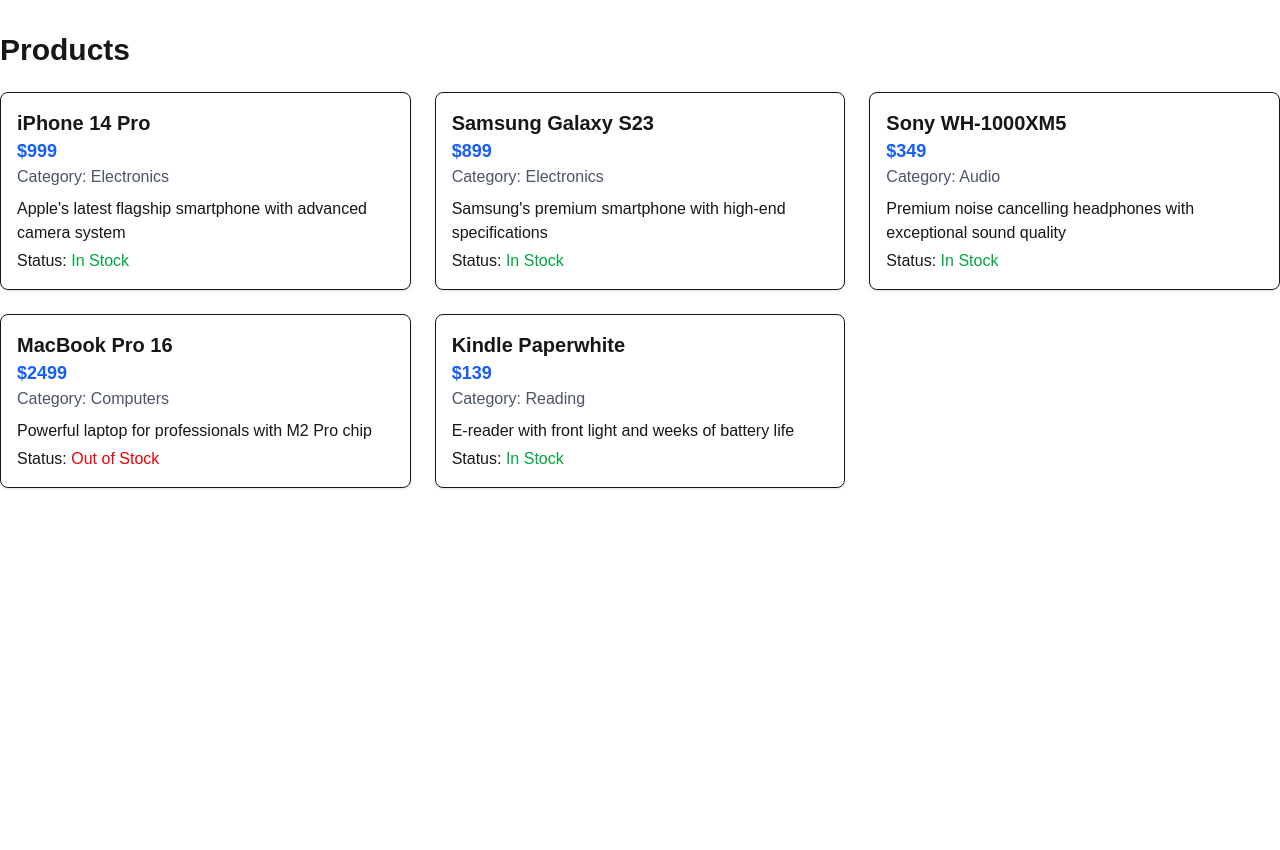
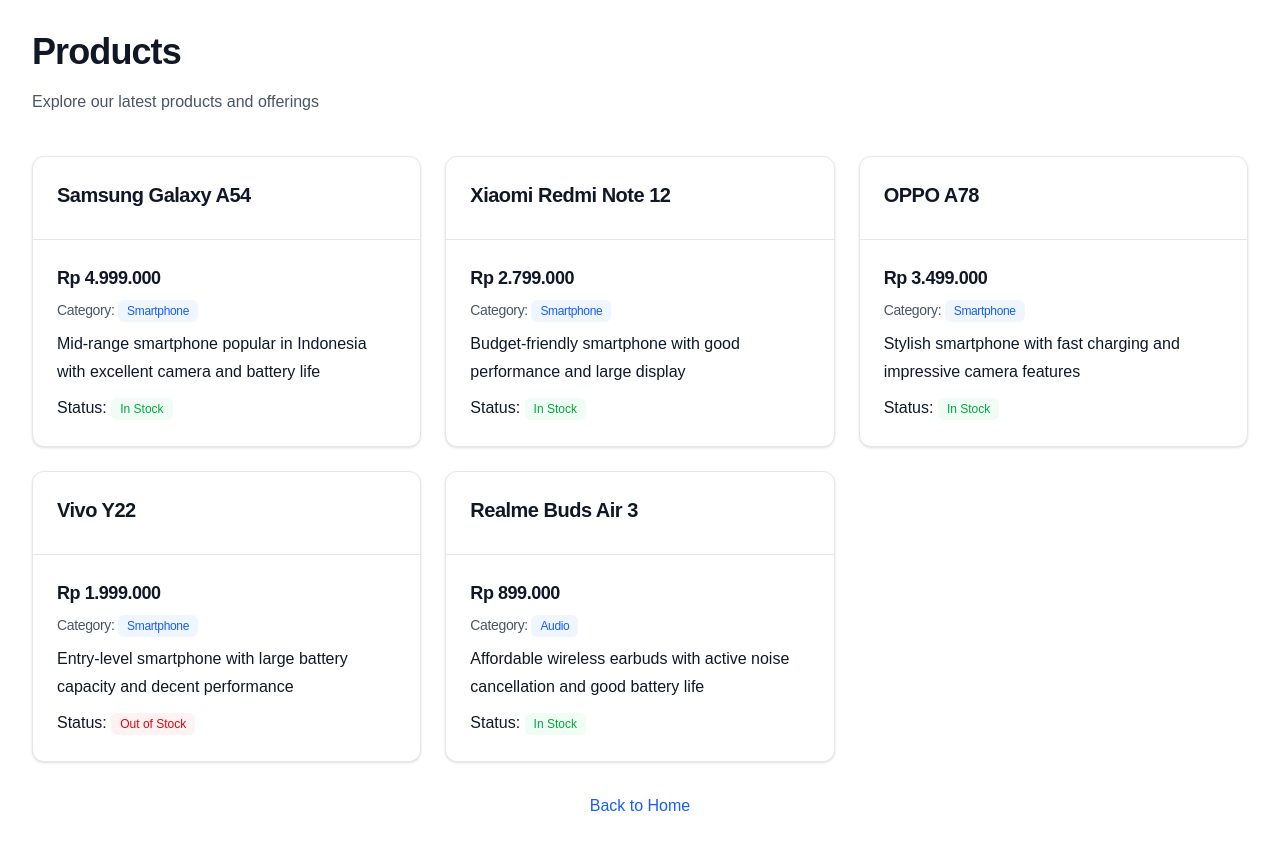
Before and after one commit to rstubryan/testcase-fe-kcn, a Next.js app: page /product in a window 1280 px wide. Before the commit the page ends 800 px from the top, so only its background shows below. Built offline with nearby package versions, Linux system fonts and the light colour scheme.

Commit message:
feat: add Badge component and integrate it into user and product layouts for enhanced UI

```diff
--- a/src/app/(protected)/user/[id]/page.jsx
+++ b/src/app/(protected)/user/[id]/page.jsx
@@ -2,6 +2,7 @@
 import { Typography } from "@/components/atoms/typography/typography";
 import { Card, CardHeader, CardContent } from "@/components/atoms/card/card";
 import UserDetailLayout from "@/components/templates/user/user-detail-layout";
+import { Badge } from "@/components/atoms/badge/badge";
 
 export const dynamic = "force-dynamic";
 
@@ -27,9 +28,7 @@
                   <Typography variant="secondary" size="sm">
                     Username
                   </Typography>
-                  <Typography className="font-medium">
-                    @{user.username}
-                  </Typography>
+                  <Badge>@{user.username}</Badge>
                 </div>
                 <div>
                   <Typography variant="secondary" size="sm">
--- a/src/app/(protected)/user/page.jsx
+++ b/src/app/(protected)/user/page.jsx
@@ -8,6 +8,7 @@
   CardFooter,
 } from "@/components/atoms/card/card";
 import UserLayout from "@/components/templates/user/user-layout";
+import { Badge } from "@/components/atoms/badge/badge";
 
 export default async function UsersPage() {
   const users = await getAllUsers();
@@ -22,9 +23,9 @@
                 {user.name}
               </Typography>
             </CardHeader>
-            <CardContent className="mt-4 space-y-2">
+            <CardContent className="space-y-2">
               <Typography variant="secondary" size="sm">
-                <span className="font-medium">@{user.username}</span>
+                <Badge>@{user.username}</Badge>
               </Typography>
               <Typography
                 variant="secondary"
--- a/src/app/(public)/product/page.jsx
+++ b/src/app/(public)/product/page.jsx
@@ -1,6 +1,11 @@
 "use client";
 
 import { useEffect, useState } from "react";
+import { Typography } from "@/components/atoms/typography/typography";
+import { Card, CardHeader, CardContent } from "@/components/atoms/card/card";
+import ProductLayout from "@/components/templates/product/product-layout";
+import { Badge } from "@/components/atoms/badge/badge";
+import { formatIDR } from "@/lib/utils";
 
 export default function ProductsPage() {
   const [products, setProducts] = useState([]);
@@ -22,30 +27,36 @@
     fetchProducts();
   }, []);
 
-  if (loading)
-    return <div className="container mx-auto py-8">Loading products...</div>;
-
   return (
-    <div className="container mx-auto py-8">
-      <h1 className="text-3xl font-bold mb-6">Products</h1>
+    <ProductLayout isLoading={loading}>
       <div className="grid grid-cols-1 md:grid-cols-2 lg:grid-cols-3 gap-6">
         {products.map((product) => (
-          <div key={product.id} className="border rounded-lg shadow p-4">
-            <h2 className="text-xl font-semibold">{product.name}</h2>
-            <p className="text-lg font-bold text-blue-600">${product.price}</p>
-            <p className="text-gray-600">Category: {product.category}</p>
-            <p className="mt-2">{product.description}</p>
-            <p className="mt-1">
-              Status:{" "}
-              {product.inStock ? (
-                <span className="text-green-600">In Stock</span>
-              ) : (
-                <span className="text-red-600">Out of Stock</span>
-              )}
-            </p>
-          </div>
+          <Card key={product.id}>
+            <CardHeader className="border-b border-gray-200">
+              <Typography size="h4" className="font-semibold">
+                {product.name}
+              </Typography>
+            </CardHeader>
+            <CardContent className="space-y-2">
+              <Typography size="h5" className="text-blue-600 font-bold">
+                {formatIDR(product.price)}
+              </Typography>
+              <Typography variant="secondary" size="sm">
+                Category: <Badge>{product.category}</Badge>
+              </Typography>
+              <Typography>{product.description}</Typography>
+              <Typography>
+                Status:{" "}
+                {product.inStock ? (
+                  <Badge variant={"success"}>In Stock</Badge>
+                ) : (
+                  <Badge variant={"destructive"}>Out of Stock</Badge>
+                )}
+              </Typography>
+            </CardContent>
+          </Card>
         ))}
       </div>
-    </div>
+    </ProductLayout>
   );
 }
--- /dev/null
+++ b/src/components/atoms/badge/badge.jsx
@@ -0,0 +1,39 @@
+"use client";
+
+import * as React from "react";
+import { cn } from "@/lib/utils";
+
+const badgeVariants = (props) => {
+  const { variant = "primary" } = props;
+
+  const variants = {
+    primary: "border-transparent bg-blue-50 text-blue-600 hover:bg-blue-100",
+    secondary: "border-transparent bg-gray-50 text-gray-800 hover:bg-gray-100",
+    destructive: "border-transparent bg-red-50 text-red-600 hover:bg-red-100",
+    success: "border-transparent bg-green-50 text-green-600 hover:bg-green-100",
+    outline:
+      "border border-input bg-transparent hover:bg-accent hover:text-accent-foreground",
+  };
+
+  return cn(
+    "inline-flex items-center justify-center rounded-md border px-2 py-0.5 text-xs font-medium w-fit whitespace-nowrap shrink-0 gap-1 transition-colors overflow-hidden",
+    variants[variant],
+  );
+};
+
+function Badge({ className, variant, ...props }) {
+  return (
+    <span
+      data-slot="badge"
+      className={cn(
+        badgeVariants({
+          variant,
+        }),
+        className,
+      )}
+      {...props}
+    />
+  );
+}
+
+export { Badge, badgeVariants };
--- a/src/components/templates/product/product-layout.jsx
+++ b/src/components/templates/product/product-layout.jsx
@@ -0,0 +1,53 @@
+import Link from "next/link";
+import { Typography } from "@/components/atoms/typography/typography";
+import { Skeleton } from "@/components/atoms/skeleton/skeleton";
+import { Card, CardHeader, CardContent } from "@/components/atoms/card/card";
+import ContainerLayout from "@/components/templates/container/container-layout";
+
+function ProductSkeleton() {
+  return (
+    <div className="grid grid-cols-1 md:grid-cols-2 lg:grid-cols-3 gap-6">
+      {[1, 2, 3, 4, 5, 6].map((item) => (
+        <Card key={item}>
+          <CardHeader className="border-b">
+            <Skeleton className="h-7 w-3/4" />
+          </CardHeader>
+          <CardContent className="space-y-4">
+            <Skeleton className="h-6 w-1/3" />
+            <Skeleton className="h-4 w-full mb-2" />
+            <Skeleton className="h-4 w-full mb-2" />
+            <Skeleton className="h-4 w-2/3" />
+            <Skeleton className="h-4 w-1/4" />
+          </CardContent>
+        </Card>
+      ))}
+    </div>
+  );
+}
+
+export default function ProductLayout({ children, isLoading }) {
+  return (
+    <ContainerLayout>
+      <div className="py-8">
+        <div className="mb-10">
+          <Typography size="h1" className="mb-4">
+            Products
+          </Typography>
+          <Typography variant="secondary" className="max-w-2xl">
+            Explore our latest products and offerings
+          </Typography>
+        </div>
+
+        {isLoading ? <ProductSkeleton /> : children}
+
+        <div className="mt-8 text-center">
+          <Link href="/" className="text-blue-600 hover:underline inline-block">
+            Back to Home
+          </Link>
+        </div>
+      </div>
+    </ContainerLayout>
+  );
+}
+
+export { ProductSkeleton };
--- a/src/data/products.json
+++ b/src/data/products.json
@@ -1,47 +1,42 @@
 [
   {
     "id": 1,
-    "name": "iPhone 14 Pro",
-    "price": 999,
-    "category": "Electronics",
-    "description": "Apple's latest flagship smartphone with advanced camera system",
-    "image": "https://example.com/iphone14.jpg",
+    "name": "Samsung Galaxy A54",
+    "price": 4999000,
+    "category": "Smartphone",
+    "description": "Mid-range smartphone popular in Indonesia with excellent camera and battery life",
     "inStock": true
   },
   {
     "id": 2,
-    "name": "Samsung Galaxy S23",
-    "price": 899,
-    "category": "Electronics",
-    "description": "Samsung's premium smartphone with high-end specifications",
-    "image": "https://example.com/galaxys23.jpg",
+    "name": "Xiaomi Redmi Note 12",
+    "price": 2799000,
+    "category": "Smartphone",
+    "description": "Budget-friendly smartphone with good performance and large display",
     "inStock": true
   },
   {
     "id": 3,
-    "name": "Sony WH-1000XM5",
-    "price": 349,
-    "category": "Audio",
-    "description": "Premium noise cancelling headphones with exceptional sound quality",
-    "image": "https://example.com/sonywh1000xm5.jpg",
+    "name": "OPPO A78",
+    "price": 3499000,
+    "category": "Smartphone",
+    "description": "Stylish smartphone with fast charging and impressive camera features",
     "inStock": true
   },
   {
     "id": 4,
-    "name": "MacBook Pro 16",
-    "price": 2499,
-    "category": "Computers",
-    "description": "Powerful laptop for professionals with M2 Pro chip",
-    "image": "https://example.com/macbookpro.jpg",
+    "name": "Vivo Y22",
+    "price": 1999000,
+    "category": "Smartphone",
+    "description": "Entry-level smartphone with large battery capacity and decent performance",
     "inStock": false
   },
   {
     "id": 5,
-    "name": "Kindle Paperwhite",
-    "price": 139,
-    "category": "Reading",
-    "description": "E-reader with front light and weeks of battery life",
-    "image": "https://example.com/kindle.jpg",
+    "name": "Realme Buds Air 3",
+    "price": 899000,
+    "category": "Audio",
+    "description": "Affordable wireless earbuds with active noise cancellation and good battery life",
     "inStock": true
   }
 ]
--- a/src/lib/utils.js
+++ b/src/lib/utils.js
@@ -9,6 +9,15 @@
     .replace(/\-\-+/g, "-");
 }
 
+export function formatIDR(amount) {
+  return new Intl.NumberFormat("id-ID", {
+    style: "currency",
+    currency: "IDR",
+    minimumFractionDigits: 0,
+    maximumFractionDigits: 0,
+  }).format(amount);
+}
+
 export function cn(...classes) {
   return classes.filter(Boolean).join(" ");
 }
```
